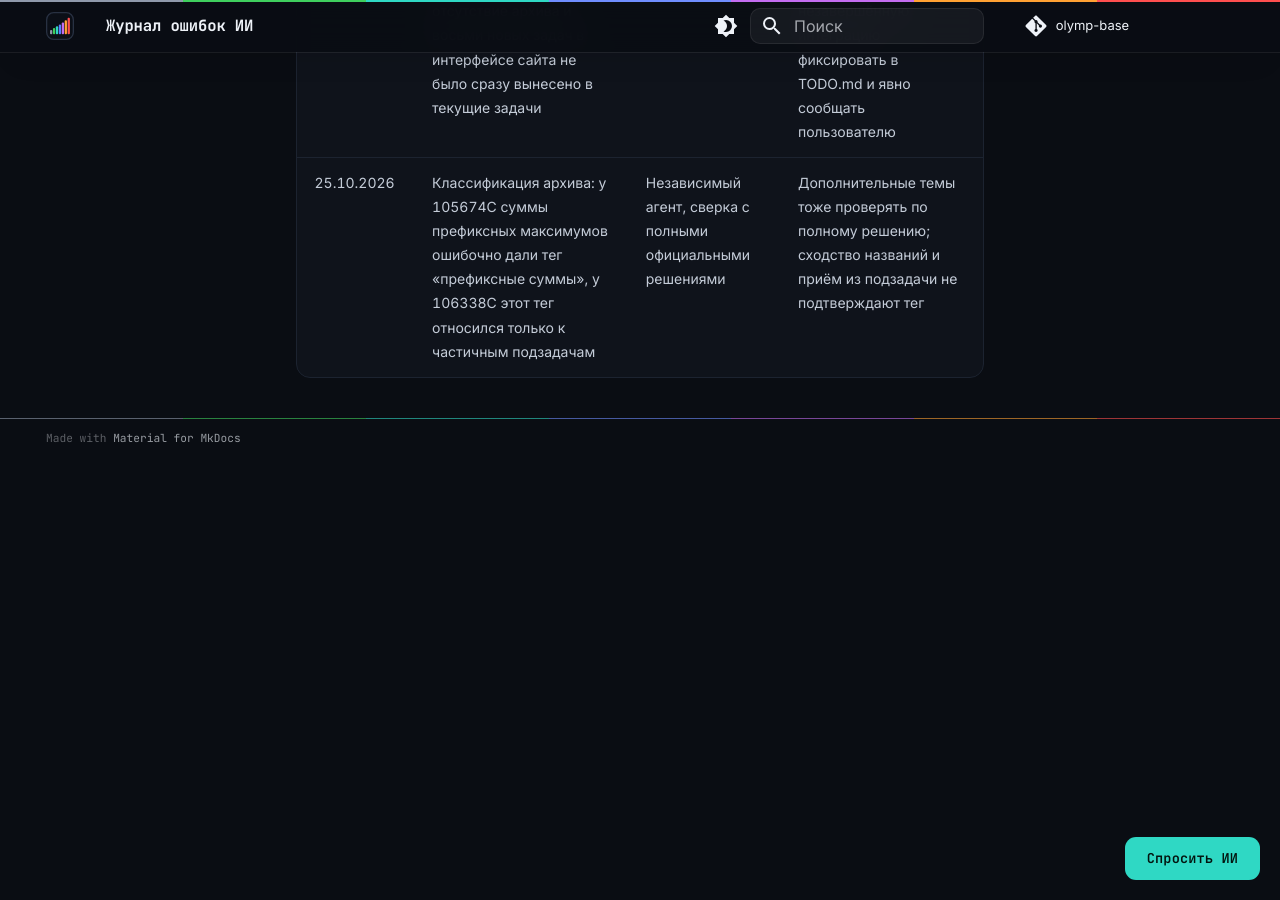
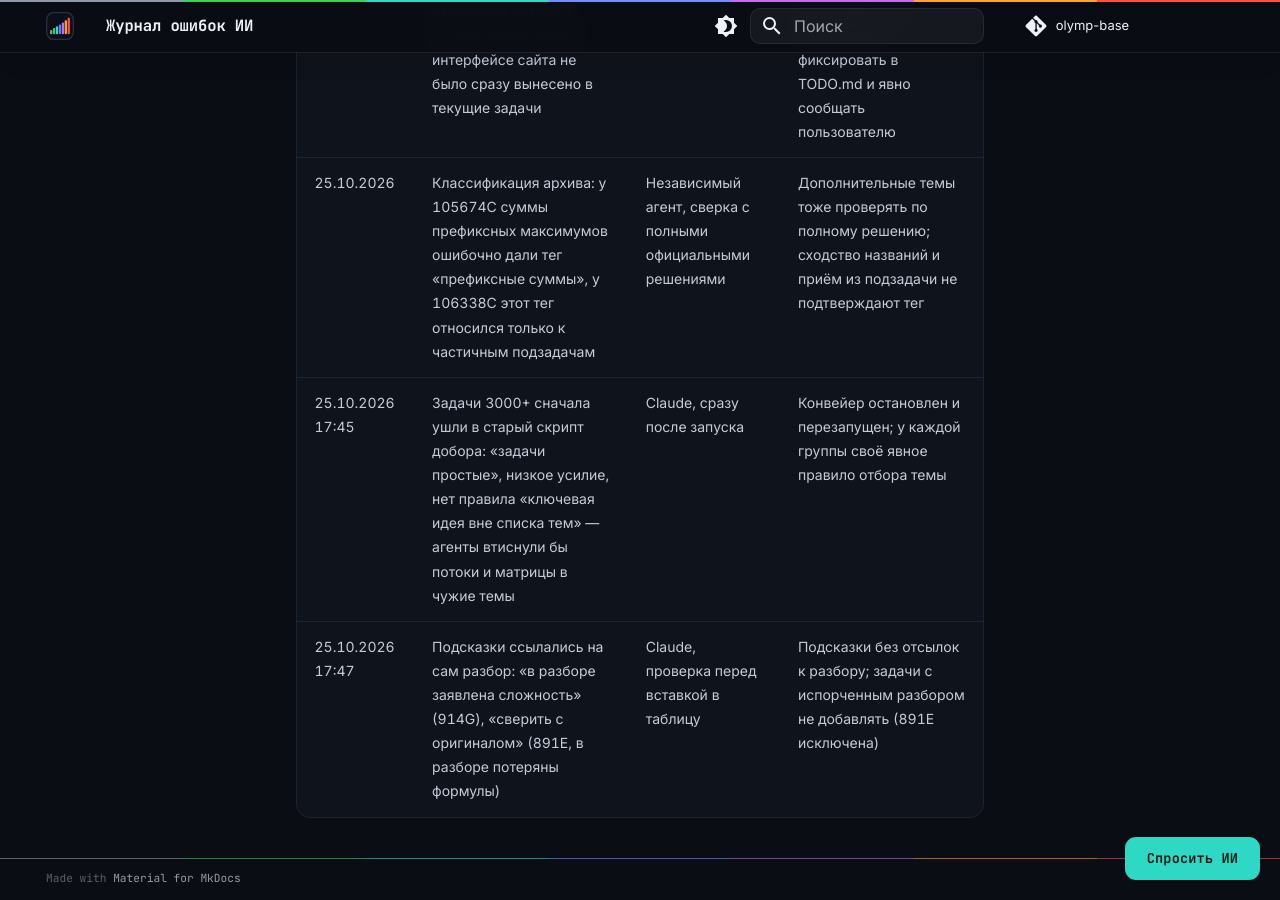
Before and after one commit to kuraguga4-hue/olymp-base, an MkDocs documentation site: the page built from docs/INCIDENTS.md, in a window 1280 px wide and 900 px high, scrolled down 2653 px. Built offline with MkDocs 1.6.1 and Material for MkDocs 9.7.7, drawn with Linux system fonts in a browser that asks for light colours; comment, search, counter and statistics services are not loaded.

```diff
--- a/docs/INCIDENTS.md
+++ b/docs/INCIDENTS.md
@@ -14,3 +14,5 @@
 | 25.10.2026 15:37 | Наставник на живом запросе 1676E предложил брать менее сладкие конфеты и сортировать по возрастанию, хотя нужно по убыванию; контрпример: 2, 3, 5 и цель 8 | Codex, независимая браузерная проверка | Первую подсказку известной задачи выдавать из базы без перегенерации; для дальнейшего объяснения давать модели опорное решение, сохраняя режим одной наводки; проверять качество ответа, а не только HTTP 200 |
 | 25.10.2026 15:48 МСК | В ответах о дополнениях Кирилла наличие материалов в Git было представлено как готовность дополнения; отсутствие архива и восьми новых задач в интерфейсе сайта не было сразу вынесено в текущие задачи | Ярослав | Различать наличие в Git, подключение к сайту, браузерную проверку и публичную доступность; незавершённую интеграцию фиксировать в TODO.md и явно сообщать пользователю |
 | 25.10.2026 | Классификация архива: у 105674C суммы префиксных максимумов ошибочно дали тег «префиксные суммы», у 106338C этот тег относился только к частичным подзадачам | Независимый агент, сверка с полными официальными решениями | Дополнительные темы тоже проверять по полному решению; сходство названий и приём из подзадачи не подтверждают тег |
+| 25.10.2026 17:45 | Задачи 3000+ сначала ушли в старый скрипт добора: «задачи простые», низкое усилие, нет правила «ключевая идея вне списка тем» — агенты втиснули бы потоки и матрицы в чужие темы | Claude, сразу после запуска | Конвейер остановлен и перезапущен; у каждой группы своё явное правило отбора темы |
+| 25.10.2026 17:47 | Подсказки ссылались на сам разбор: «в разборе заявлена сложность» (914G), «сверить с оригиналом» (891E, в разборе потеряны формулы) | Claude, проверка перед вставкой в таблицу | Подсказки без отсылок к разбору; задачи с испорченным разбором не добавлять (891E исключена) |
```
Also changed, not shown: TODO.md (+6 -0 lines), 1 other file.
